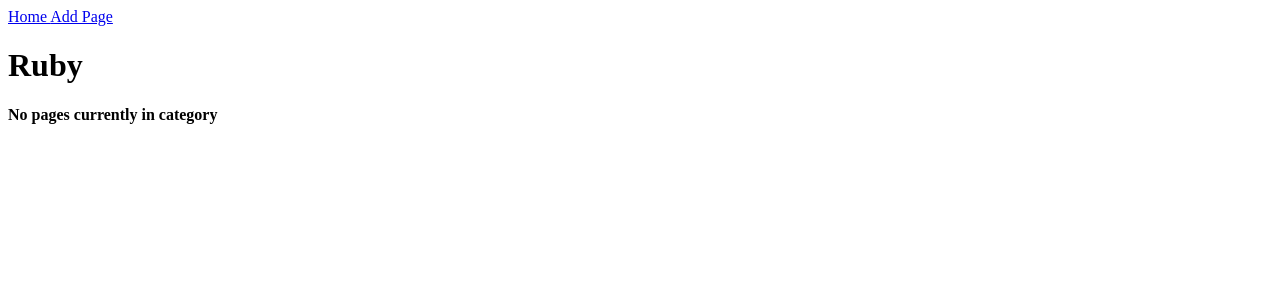
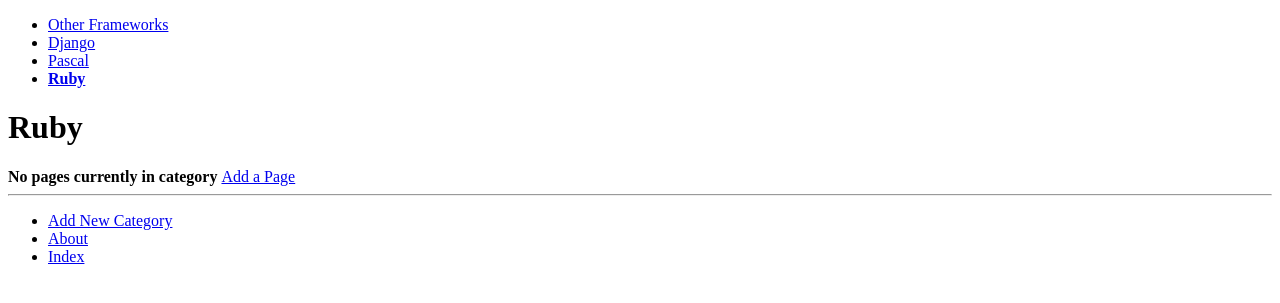
Before and after one commit to Dingo5733/rango, a Django app: a page that uses src/templates/rango/category.html in a window 1280 px wide. Shown: the top 303 px of the page. Run offline with Django 3.2, Linux system fonts and the light colour scheme; data comes from the database, SQL or seed files in the repository; both versions use the stored data as it was after the commit.

Commit message:
Create base.html file, update dynamic urls, create template tags for category sidebar

```diff
--- a/src/rango/models.py
+++ b/src/rango/models.py
@@ -3,18 +3,21 @@
 # Create your models here.
 
 class Category(models.Model):
-    max_length = 128
     name = models.CharField(max_length=128, unique=True)
     views = models.IntegerField(default=0)
     likes = models.IntegerField(default=0)
     slug = models.SlugField(unique=True)
 
+
+    # Ensures name is unique and variations like food, FOOD, or fooD are all
+    # saved as Food.
+    def clean(self):
+        self.name = self.name.capitalize()
+
     def save(self, *args, **kwargs):
 
         self.slug = slugify(self.name)
         super(Category, self).save(*args, **kwargs)
-
-
 
     class Meta:
         verbose_name_plural = 'categories'
--- /dev/null
+++ b/src/rango/templatetags/rango_template_tags.py
@@ -0,0 +1,9 @@
+from django import template
+from rango.models import Category
+
+register = template.Library()
+
+@register.inclusion_tag('rango/cats.html')
+def get_category_list(cat=None):
+    return {'cats': Category.objects.all(),
+            'act_cat': cat}
--- a/src/templates/rango/about.html
+++ b/src/templates/rango/about.html
@@ -20,7 +20,7 @@
     <div class="container">
       <div class="row">
         <div class="col-md-6 col-md-offset-3">
-          <h1> About Rango </h1> <a href="/rango/"> Home </a>
+          <h1> About Rango </h1> <a href="{% url 'index'%}"> Home </a>
           <img src="{% static 'images/rango_friends.jpg' %}" alt="Rango and Friends" class="img-responsive img-rounded"/>
           <br>
           <h4> {{ create_message }} Dingo </h4>
--- /dev/null
+++ b/src/templates/rango/base.html
@@ -0,0 +1,28 @@
+<!DOCTYPE html>
+{% load staticfiles %}
+{% load rango_template_tags %}
+<html>
+  <head lang="en">
+    <meta charset="utf-8">
+    <title>{% block title%} How to Tango with Django  {% endblock %}</title>
+  </head>
+  <body>
+    <div class="">
+      {% block sidebar_block %}
+        {% get_category_list category %}
+      {% endblock %}
+    </div>
+    <div class="">
+      {% block content %}
+      {% endblock %}
+    </div>
+    <hr>
+    <div class="">
+      <ul>
+        <li><a href="{% url 'add_category' %}"> Add New Category </a></li>
+        <li><a href="{% url 'about' %}"> About </a></li>
+        <li><a href="{% url 'index' %}"> Index </a></li>
+      </ul>
+    </div>
+  </body>
+</html>
--- a/src/templates/rango/category.html
+++ b/src/templates/rango/category.html
@@ -1,29 +1,23 @@
-<!DOCTYPE html>
-<html>
-  <head>
-    <meta charset="utf-8">
-    <title>Rango</title>
-  </head>
-  <body>
-    <div class="">
+{% extends 'rango/base.html' %}
+{% load staticfiles %}
 
+{% block title %} {{ category.name }} {% endblock %}
+
+{% block content %}
   {% if category %}
-      <a href="/rango"> Home </a>
-      <a href="/rango/category/{{ category.slug }}/add_page/"> Add Page </a>
-        <h1> {{ category.name }}</h1>
+    <h1>{{ category.name }}</h1>
+
     {% if pages %}
       <ul>
-            {% for page in pages %}
-            <li> <a href="{{ page.url }}"> {{ page.title }}</a></li>
+      {% for page in pages%}
+        <li><a href="{{ page.url }}">{{ page.title }}</a></li>
       {% endfor %}
       </ul>
     {% else %}
       <strong> No pages currently in category </strong>
     {% endif %}
+    <a href="{% url 'add_page' category.slug %}">Add a Page </a>
   {% else %}
-        The specified category does not exist!
-        <a href="/rango"> Home </a>
+    The requested categorty does not exist!
   {% endif %}
-    </div>
-  </body>
-</html>
+{% endblock%}
--- /dev/null
+++ b/src/templates/rango/cats.html
@@ -0,0 +1,16 @@
+<ul>
+{% if cats %}
+   {% for c in cats %}
+    {% if c == act_cat %}
+      <strong>
+        <li><a href="{% url 'show_category' c.slug %}">{{ c.name }}</a></li>
+      </strong>
+    {% else %}
+      <li><a href="{% url 'show_category' c.slug %}">{{ c.name }}</a></li>
+    {% endif %}
+
+  {% endfor %}
+{% else %}
+    <li><strong>There are no categories present </strong></li>
+{% endif %}
+</ul>
--- a/src/templates/rango/index.html
+++ b/src/templates/rango/index.html
@@ -26,14 +26,14 @@
             <br>
             <strong> {{ boldmessage }} </strong>
           </p>
-          <a href="/rango/about"> About Rango </a><br>
+          <a href="{% url 'about' %}"> About Rango </a><br>
           <a href="/rango/add_category"> New Category</a><br>
           <img src="{% static 'images/rango.jpg' %}" alt="Image of Rango" class="img-responsive img-rounded" />
           {% if categories %}
           <h1> Most Liked Categories </h1>
             <ul>
               {% for category in categories %}
-                <li><a href="/rango/category/{{ category.slug }}">{{ category.name }}</a> </li>
+                <li><a href="{% url 'show_category' category.slug %}">{{ category.name }}</a> </li>
               {% endfor %}
             </ul>
           {% else %}
```
Also changed, not shown: src/templates/rango/add_category.html (+6 -9 lines), src/templates/rango/add_page.html (+6 -9 lines), src/db.sqlite3, src/rango/templatetags/__init__.py (added). Lines whose indentation alone changed are shown as unchanged.
